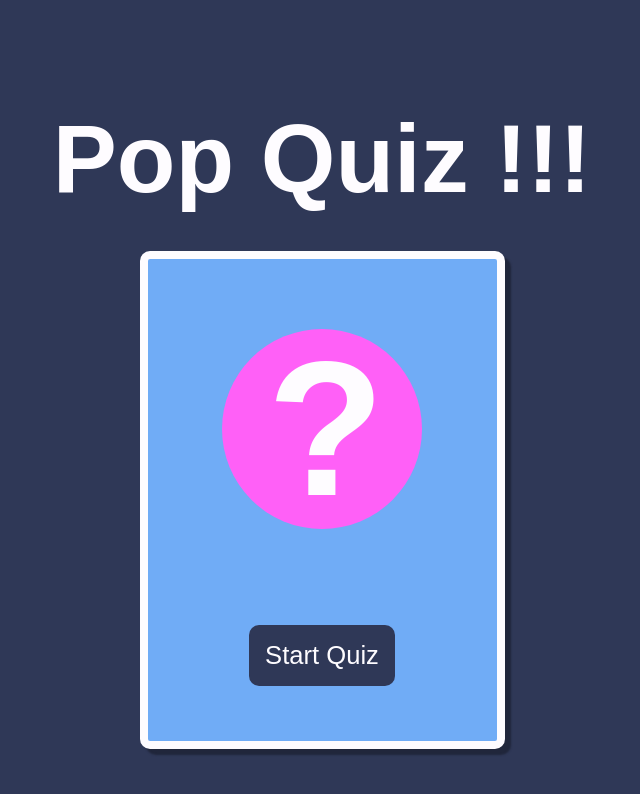
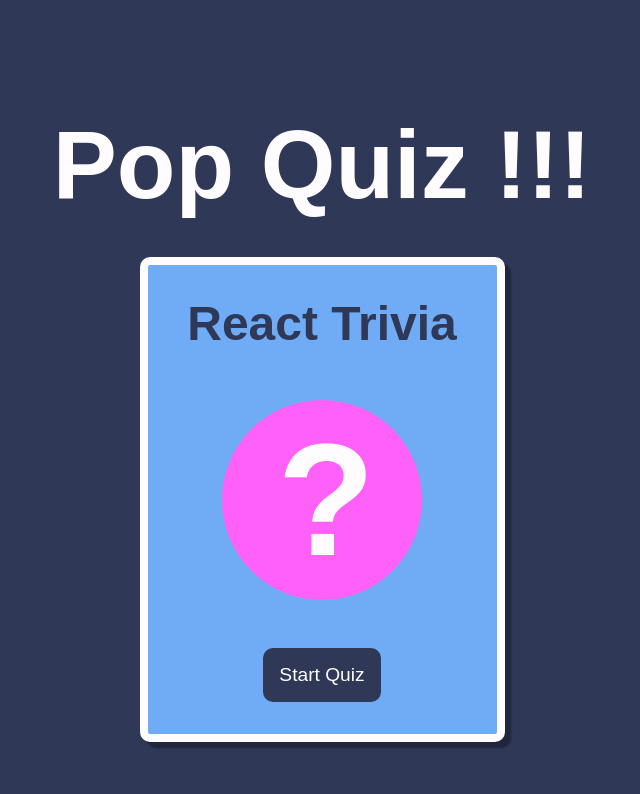
Before and after one commit to riley-brandt/reactjs-trivia-app, a React (Create React App) app: page / in a window 1280 px wide. Shown: the top 794 px of the page, without its empty margins (318-958 px from the left). Built offline with nearby package versions, Linux system fonts and the light colour scheme; a web font is replaced by a local one.

Commit message:
Main Menu CSS: added title, matched layout to Score sceen.

```diff
--- a/src/components/MainMenu.css
+++ b/src/components/MainMenu.css
@@ -1,9 +1,13 @@
 .mm-container {
   display: flex;
   flex-direction: column;
-  justify-content: center;
   align-items: center;
-  height: 450px;
+  /* justify-content: center; */
+  /* height: 450px; */
+}
+
+.title {
+  color: #2f3857;
 }
 
 .q-mark-container {
@@ -12,32 +16,30 @@
   align-items: center;
   justify-content: center;
   margin-top: 2rem;
+  padding: 2rem;
+  background-color: #ff60f7;
   width: 200px;
   height: 200px;
-  background-color: #ff60f7;
   border-radius: 50%;
-  /* border: solid 1px #2f3857; */
 }
 
 .q-mark {
   margin-left: 0.5rem;
-  font-size: 12rem;
+  font-size: 10rem;
   /* color: #2f3857; */
   /* text-shadow: -1px 0 #2f3857, 0 1px #2f3857, 1px 0 #2f3857, 0 -1px #2f3857; */
   /* background-color: chartreuse; */
-
 }
 
 .Menu {
-  margin-top: 6rem;
+  margin-top: 3rem;
 }
-
 
 .Menu button {
   padding: 1rem;
   border: none;
   border-radius: 10px;
-  font-size: 1.6rem;
+  font-size: 1.2rem;
   margin-bottom: 1rem;
   cursor: pointer;
   color: #fefcff;
--- a/src/components/MainMenu.js
+++ b/src/components/MainMenu.js
@@ -6,6 +6,8 @@ function MainMenu() {
   const { gameState, setGameState } = useContext(QuizContext);
   return (
     <div className="mm-container">
+      <h1 className="title">React Trivia</h1>
+
       <div className="q-mark-container">
         <span>
           <h1 className="q-mark">?</h1>
--- a/src/components/Score.css
+++ b/src/components/Score.css
@@ -2,7 +2,6 @@
   display: flex;
   flex-direction: column;
   align-items: center;
-  /* background-color: red; */
 }
 
 .score-container {
@@ -21,7 +20,6 @@
 .score-numbers {
   font-size: 3.9rem;
   /* text-shadow: -1px 0 #2f3857, 0 1px #2f3857, 1px 0 #2f3857, 0 -1px #2f3857; */
-
 }
 
 .title {
```
